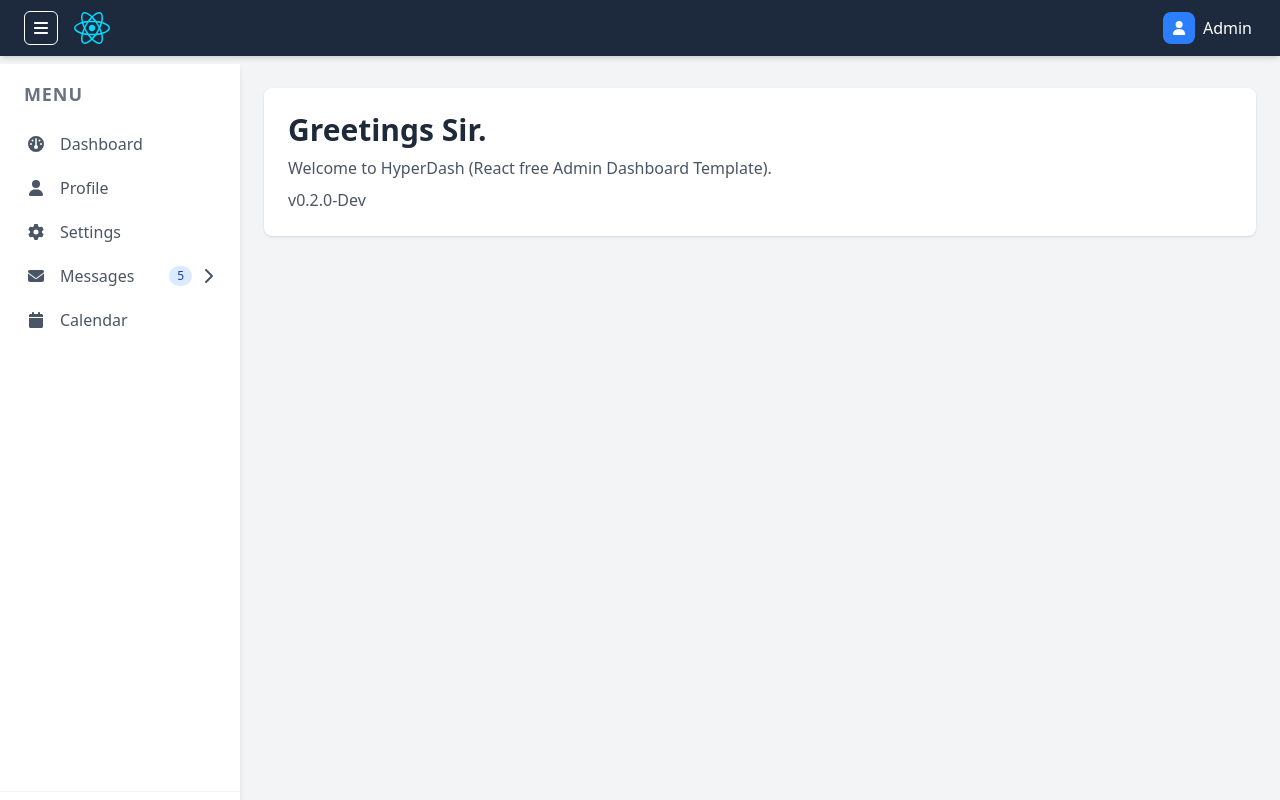
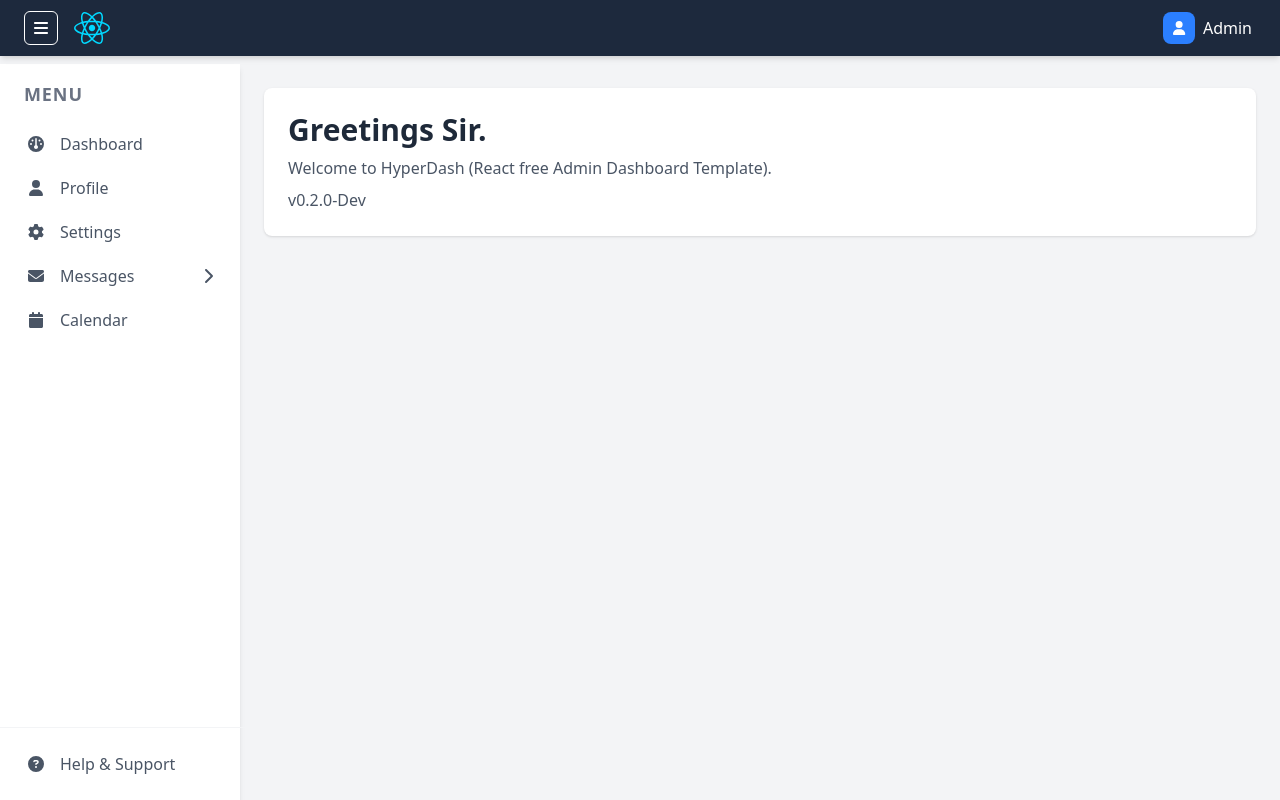
Before and after one commit to Rafhi-dev/HyperDash, a React (Vite) app: page / in a window 1280 px wide. Built offline with nearby package versions, Linux system fonts and the light colour scheme.

Commit message:
Refactor components by removing unnecessary comments and improving code readability

```diff
--- a/src/components/LoginForm.jsx
+++ b/src/components/LoginForm.jsx
@@ -1,4 +1,4 @@
-import React, { useState } from 'react';
+import { useState } from 'react';
 
 const LoginForm = () => {
   const [email, setEmail] = useState('');
--- a/src/components/Sidebar.jsx
+++ b/src/components/Sidebar.jsx
@@ -20,7 +20,7 @@ function Sidebar({ isCollapsed, isMobile }) {
     {
       icon: faEnvelope,
       label: "Messages",
-      badge: "5",
+      //badge: "5",
       // loc untuk parent Messages bisa dihilangkan jika hanya berfungsi sebagai toggle
       subItems: [
         { icon: faInbox, label: "All Inbox", loc: "/messages/inbox" },
@@ -60,7 +60,7 @@ function Sidebar({ isCollapsed, isMobile }) {
         ))}
       </ul>
 
-      <div className={`absolute bottom-0 left-0 right-0 p-4 border-t border-gray-100 ${isCollapsed ? 'flex justify-center' : ''}`}>
+      <div className={`fixed p-4 bottom-0 left-0 right-0 border-t border-gray-100 ${isCollapsed ? 'flex justify-center' : ''}`}>
         <ul><SidebarMenuItem icon={faQuestionCircle} label="Help & Support" /></ul>
       </div>
     </aside>
--- a/src/components/SidebarMenuItem.jsx
+++ b/src/components/SidebarMenuItem.jsx
@@ -3,18 +3,18 @@ import { FontAwesomeIcon } from "@fortawesome/react-fontawesome";
 import {
   faChevronDown,
   faChevronRight,
-} from "@fortawesome/free-solid-svg-icons"; // Untuk ikon dropdown
-import { Link } from "react-router-dom"; // Tambahkan import Link
+} from "@fortawesome/free-solid-svg-icons";
+import { Link } from "react-router-dom";
 
 function SidebarMenuItem({ icon, label, badge, loc, subItems }) {
   const [isSubmenuOpen, setIsSubmenuOpen] = useState(false);
 
   const handleItemClick = (e) => {
     if (subItems && subItems.length > 0) {
-      e.preventDefault(); // Mencegah navigasi jika ini adalah item dengan submenu
+      e.preventDefault();
       setIsSubmenuOpen(!isSubmenuOpen);
     }
-    // Jika tidak ada subItems, navigasi standar melalui Link akan terjadi
+
   };
 
   return (
@@ -23,7 +23,7 @@ function SidebarMenuItem({ icon, label, badge, loc, subItems }) {
         <Link
           to={loc}
           className={`menu-item flex items-center p-2 text-gray-600 hover:bg-blue-50 hover:text-blue-600 rounded-lg transition-colors cursor-pointer`}
-          role="menuitem"
+
         >
           <FontAwesomeIcon icon={icon} className="w-6 text-center" />
           <span className="sidebar-text ml-3 flex-grow">{label}</span>
@@ -38,7 +38,7 @@ function SidebarMenuItem({ icon, label, badge, loc, subItems }) {
           href="#"
           onClick={handleItemClick}
           className={`menu-item flex items-center p-2 text-gray-600 hover:bg-blue-50 hover:text-blue-600 rounded-lg transition-colors cursor-pointer`}
-          role="menuitem"
+
           aria-haspopup={subItems && subItems.length > 0 ? "true" : undefined}
           aria-expanded={
             subItems && subItems.length > 0 ? isSubmenuOpen : undefined
@@ -60,7 +60,7 @@ function SidebarMenuItem({ icon, label, badge, loc, subItems }) {
         </a>
       )}
       {subItems && subItems.length > 0 && isSubmenuOpen && (
-        <ul className="pl-6 mt-1 space-y-1" role="menu">
+        <ul className="pl-6 mt-1 space-y-1">
           {subItems.map((subItem, index) => (
             <SidebarMenuItem
               key={subItem.loc || subItem.label || index}
--- a/src/layouts/MainLayout.jsx
+++ b/src/layouts/MainLayout.jsx
@@ -22,7 +22,7 @@ function MainLayout({
           className={`flex-1 p-6 mt-0 transition-all duration-300 ${
             isSidebarCollapsed ? "md:ml-20" : "md:ml-60"
           }`}
-          role="main"
+
         >
           <Outlet />
         </main>
```
